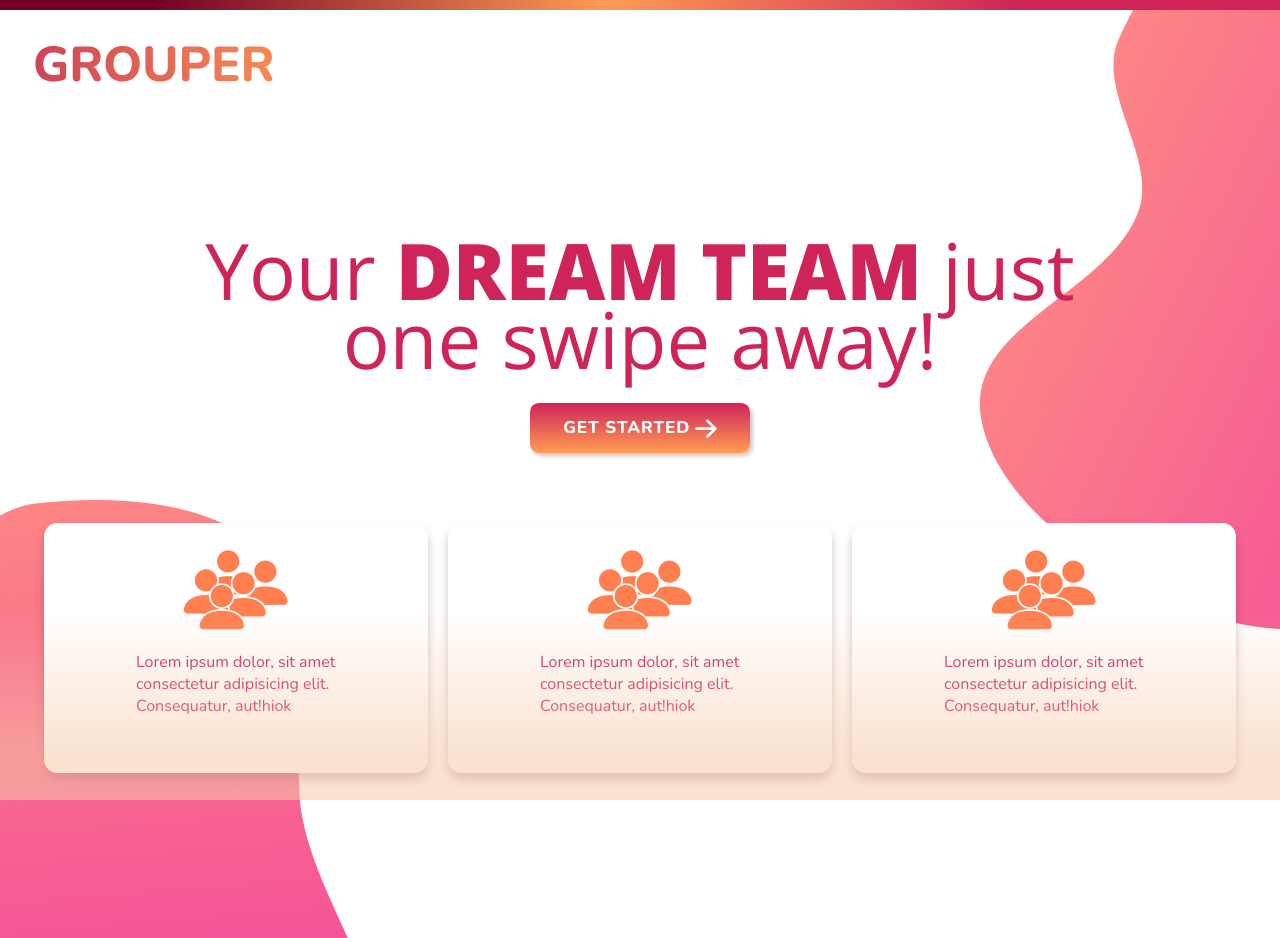
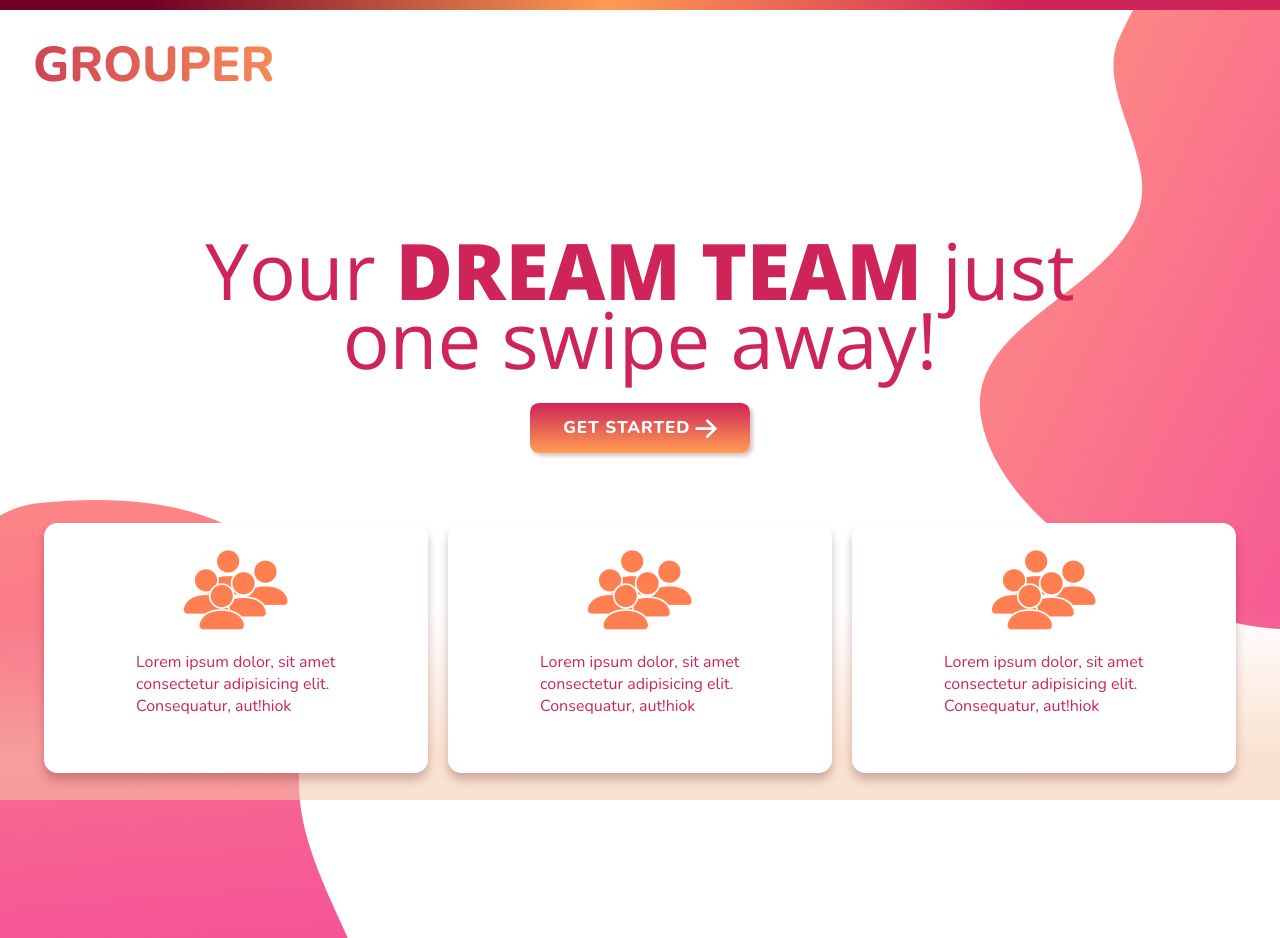
Before and after one commit to MJAlconcel8/GROUPERHackThe6IX, a React (Create React App) app: page / in a window 1280 px wide. Built offline with nearby package versions, Linux system fonts and the light colour scheme.

Commit message:
Adjusted landing page height
Adjusted landing page height

```diff
--- a/src/index.css
+++ b/src/index.css
@@ -3,6 +3,11 @@
 	margin: 0;
 	padding: 0;
 	font-style: normal;
+}
+
+.wrapper {
+	height: 100vh;
+	overflow: none;
 }
 
 .web-header {
@@ -48,6 +53,7 @@
 	);
 	height: 190px;
 	width: 100%;
+	z-index: -50;
 }
 
 .get-start-button {
--- a/src/pages/Landing.js
+++ b/src/pages/Landing.js
@@ -11,7 +11,7 @@ export default function Landing() {
     const contentA = ["Lorem ipsum dolor, sit amet consectetur adipisicing elit. Consequatur, aut!", "hi", "ok"];
 
     return (
-        <>
+        <div className="wrapper">
             <div className="gradient-container"></div>
             <div className="web-header"></div>
             <img src={blob1} alt="blob" className="blob1" />
@@ -46,6 +46,6 @@ export default function Landing() {
                     />
                 </div>
             </div>
-        </>
+        </div>
     )
 }
```
